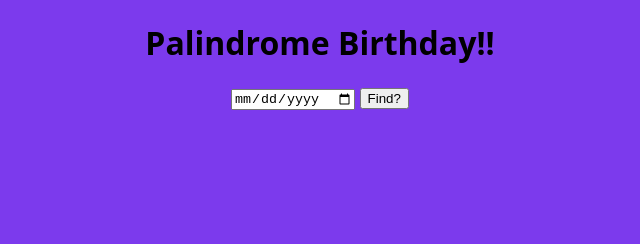
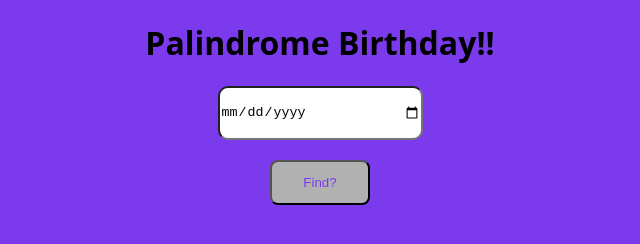
Before and after one commit to piyushsh25/palindromeBirthday, a plain HTML site: page index.html in a window 1280 px wide. Shown: the whole page, without its empty margins (320-960 px from the left). Drawn offline with Linux system fonts and the light colour scheme.

Commit message:
feat,style: completed website

```diff
--- a/app.js
+++ b/app.js
@@ -143,14 +143,14 @@ function clickHandler(){
         year: Number(listOfDate[0])
     }
 var isPalindrome=checkPalindromeForAllDateFormats(date);
-console.log(isPalindrome);
+
 
 if(isPalindrome){
-output.innerHTML="Yyaay ! Your birthday is a palindrome"
+output.innerHTML="Yyaay ! Your birthday is a palindrome 🙌🙌🙌"
 }else{
     var [ctr,nextDate]=getNextPalindromeDate(date);
-    output.innerText = `The nearest palindrome date is`+ctr+" i.e on "+nextDate;
-    console.log(nextDate);
+    output.innerText = `The nearest palindrome date is ${ctr}- days away i.e on month: ${nextDate.month} , date: ${nextDate.day} , year: ${nextDate.year} 😁😁😁`;
+
 }
    }
 }
--- a/index.html
+++ b/index.html
@@ -9,8 +9,8 @@
 </head>
 <body>
     <h1>Palindrome Birthday!!</h1>
-    <input type="date" id="bday-input">
-    <button id="show-btn">Find?</button>
+    <input type="date" id="bday-input"> <br/>
+    <button class="primary" id="show-btn">Find?</button>
     <p id="output1"></p>
 </body>
 <script src="app.js"></script>
--- a/style.css
+++ b/style.css
@@ -7,9 +7,20 @@
 body{
     text-align: center;
     background-color: var(--primary-color);
+
 }
 
-/* styles from css component */
+#bday-input{
+    border-radius: 10px;
+    height: 50px;
+    width: 200px
+
+}
+#output1{
+    text-align: center;
+    margin: 2rem;
+}
+/* styles from css component library with minor changes*/
 
 @import url('https://fonts.googleapis.com/css2?family=Open+Sans&display=swap');
 
@@ -30,9 +41,12 @@ body{
 /* links */
 
 .primary{
-    background-color: var(--primary-color);
+    margin-top: 20px;
+    height: 45px;
+    width: 100px;
+    background-color: var(--dark-gray);
     border-radius: 0.5rem;
-    color: white;
+    color: var(--primary-color);
 }
 .link{
     text-decoration: none;
```
